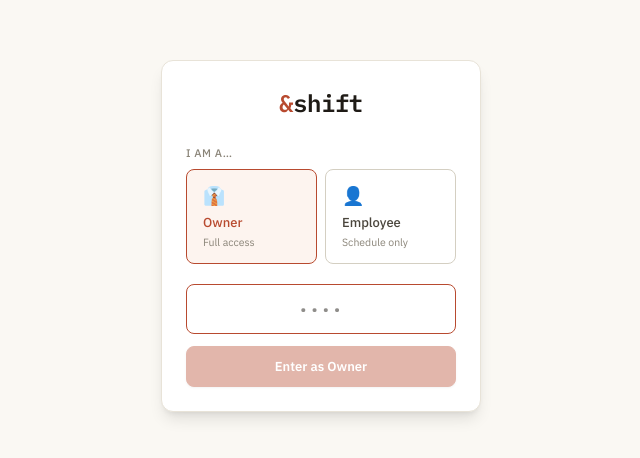
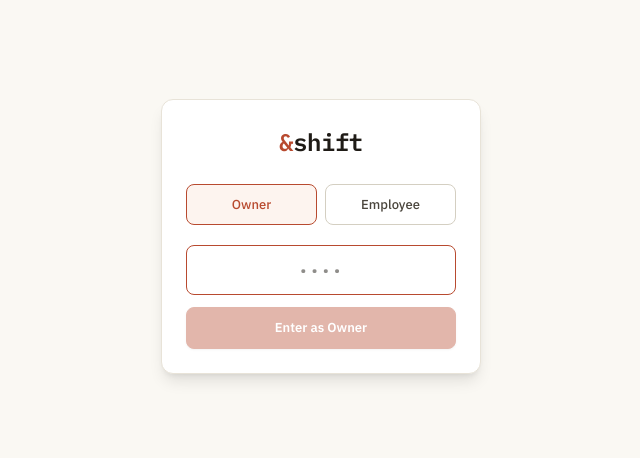
Before and after one commit to sklores/shift-scheduler, a Next.js app: page / in a window 1280 px wide. Shown: the part 164-622 px from the top of the page, without its empty margins (319-959 px from the left). Built offline with nearby package versions, Linux system fonts and the light colour scheme; no server answers.

Commit message:
Simplify login role selector — two clean buttons, nothing else

```diff
--- a/src/components/AuthGate.tsx
+++ b/src/components/AuthGate.tsx
@@ -37,36 +37,21 @@ export default function AuthGate() {
         </div>
 
         {/* Role selector */}
-        <div className="mb-5">
-          <p className="text-[11px] font-medium text-[var(--color-muted)] uppercase tracking-wider mb-2">I am a…</p>
-          <div className="grid grid-cols-2 gap-2">
+        <div className="grid grid-cols-2 gap-2 mb-5">
+          {(['owner', 'employee'] as const).map(r => (
             <button
+              key={r}
               type="button"
-              onClick={() => setRole('owner')}
-              className={`py-3 px-4 rounded-lg border text-[13px] font-medium transition-all text-left ${
-                role === 'owner'
+              onClick={() => setRole(r)}
+              className={`py-2.5 rounded-lg border text-[13px] font-medium capitalize transition-all ${
+                role === r
                   ? 'bg-[var(--color-accent-subtle)] border-[var(--color-accent)] text-[var(--color-accent)]'
                   : 'bg-white border-[var(--color-border-strong)] text-[var(--color-text-2)] hover:border-[var(--color-accent)]/50'
               }`}
             >
-              <div className="text-[18px] mb-1">👔</div>
-              <div>Owner</div>
-              <div className="text-[10.5px] text-[var(--color-muted)] font-normal mt-0.5">Full access</div>
+              {r}
             </button>
-            <button
-              type="button"
-              onClick={() => setRole('employee')}
-              className={`py-3 px-4 rounded-lg border text-[13px] font-medium transition-all text-left ${
-                role === 'employee'
-                  ? 'bg-[var(--color-accent-subtle)] border-[var(--color-accent)] text-[var(--color-accent)]'
-                  : 'bg-white border-[var(--color-border-strong)] text-[var(--color-text-2)] hover:border-[var(--color-accent)]/50'
-              }`}
-            >
-              <div className="text-[18px] mb-1">👤</div>
-              <div>Employee</div>
-              <div className="text-[10.5px] text-[var(--color-muted)] font-normal mt-0.5">Schedule only</div>
-            </button>
-          </div>
+          ))}
         </div>
 
         {/* Password */}
```
